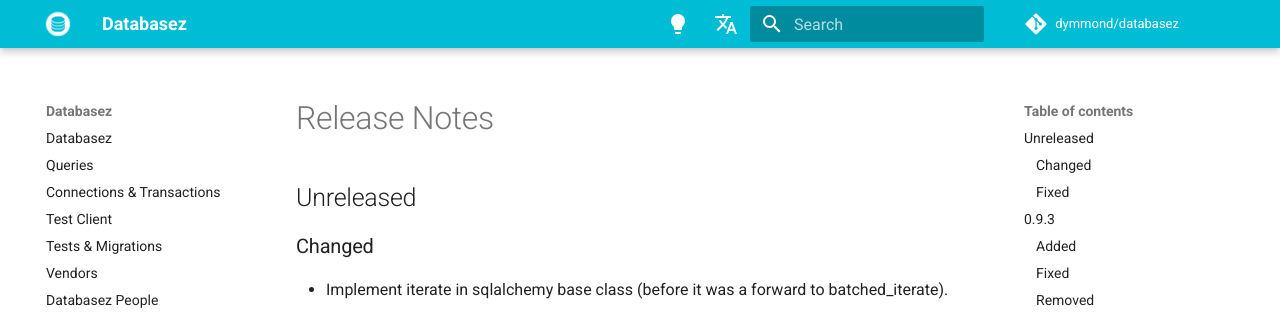
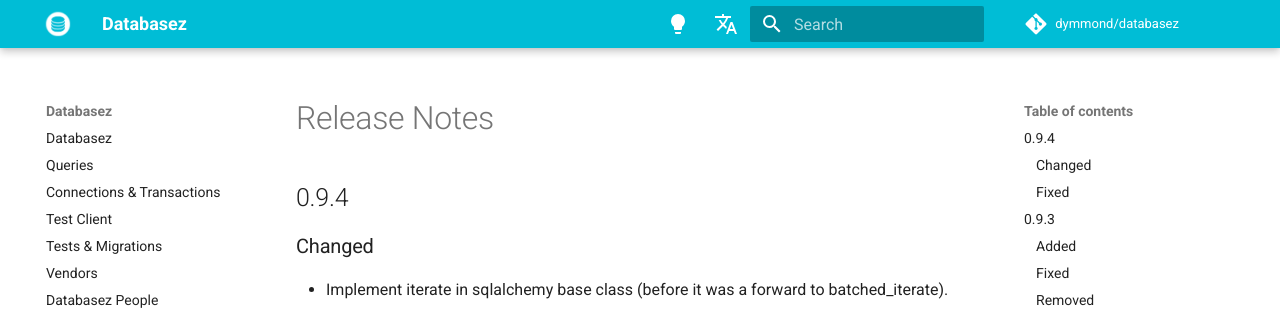
Before and after one commit to dymmond/databasez, an MkDocs documentation site: the page built from docs/release-notes.md, in a window 1280 px wide and 900 px high. Shown: the top 319 px of the window. Built offline with MkDocs 1.6.1 and Material for MkDocs 9.7.7, drawn with Linux system fonts in a browser that asks for light colours; comment, search, counter and statistics services are not loaded.

Commit message:
Release 0.9.4

```diff
--- a/databasez/__init__.py
+++ b/databasez/__init__.py
@@ -1,5 +1,5 @@
 from databasez.core import Database, DatabaseURL
 
-__version__ = "0.9.3"
+__version__ = "0.9.4"
 
 __all__ = ["Database", "DatabaseURL"]
--- a/docs/release-notes.md
+++ b/docs/release-notes.md
@@ -1,6 +1,6 @@
 # Release Notes
 
-## Unreleased
+## 0.9.4
 
 ### Changed
 
```
